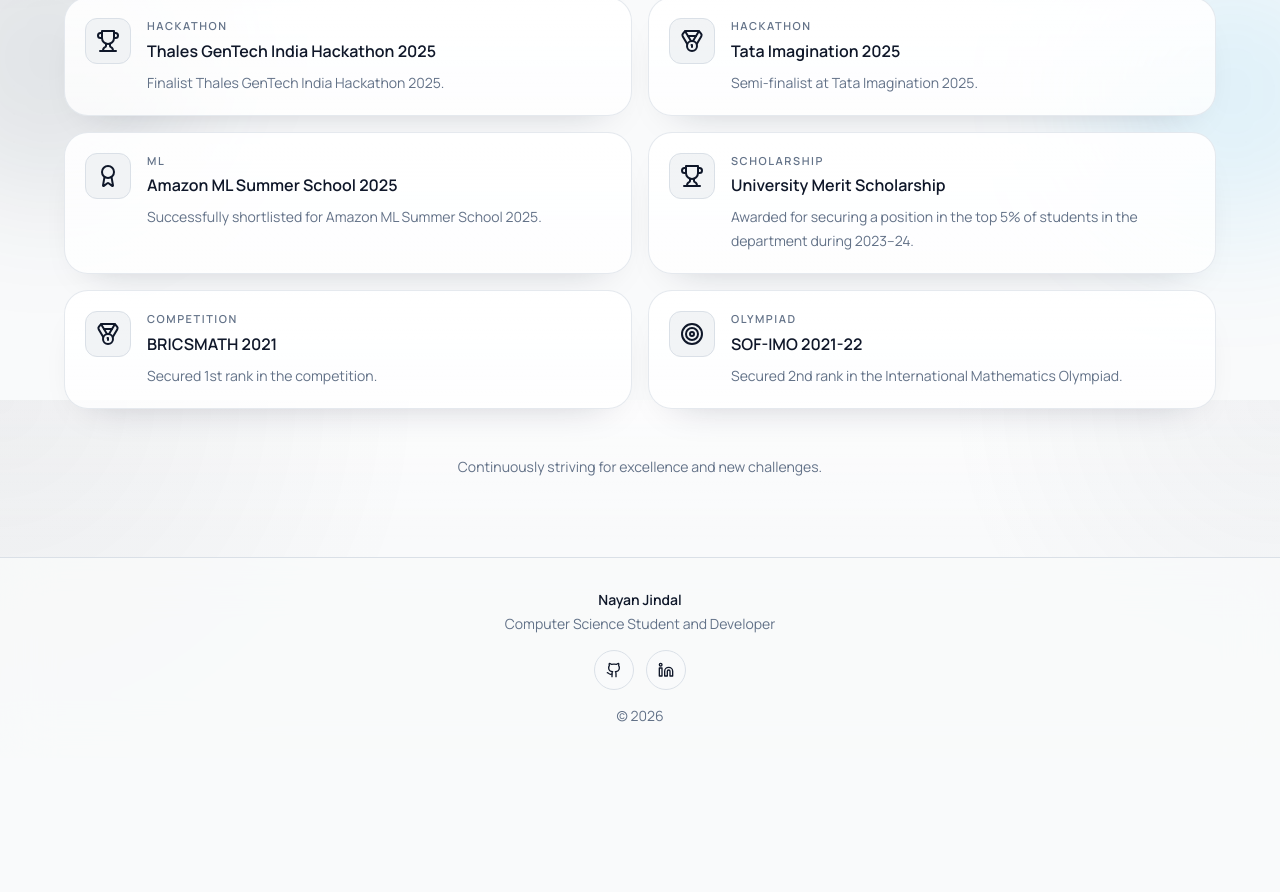
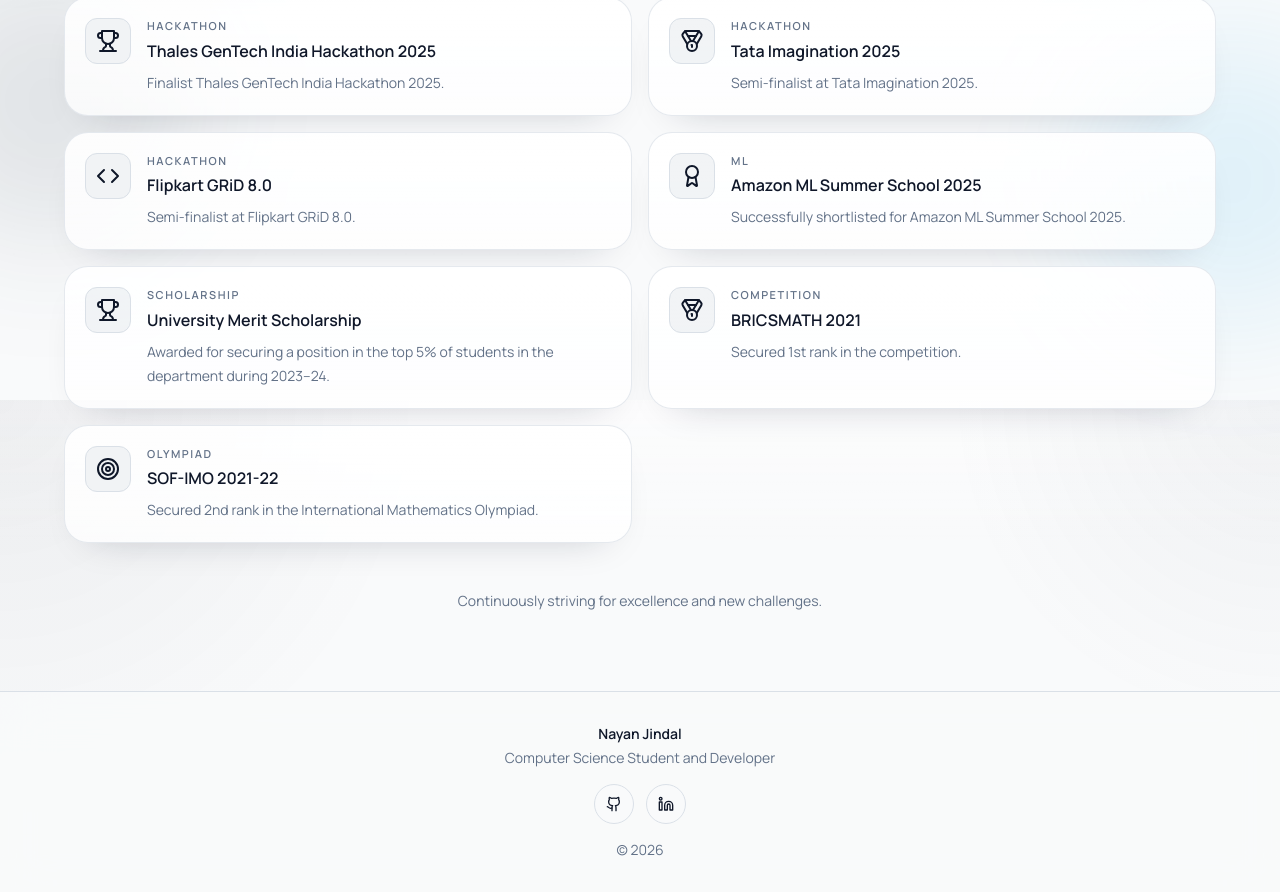
Before and after one commit to NASA12345/Portfolio, a Next.js app: page / in a window 1280 px wide. Shown: the part 7600-8492 px from the top of the page. Before the commit the page ends 8358 px from the top, so only its background shows below. Built offline with nearby package versions, Linux system fonts and the light colour scheme.

Commit message:
Added Flipkart Grid

```diff
--- a/components/achievements.tsx
+++ b/components/achievements.tsx
@@ -30,6 +30,13 @@ const achievements = [
     title: "Tata Imagination 2025",
     description: "Semi-finalist at Tata Imagination 2025.",
     icon: <Medal className="h-6 w-6" />,
+    label: "Hackathon",
+    link: "",
+  },
+  {
+    title: "Flipkart GRiD 8.0",
+    description: "Semi-finalist at Flipkart GRiD 8.0.",
+    icon: <Code className="h-6 w-6" />,
     label: "Hackathon",
     link: "",
   },
```
